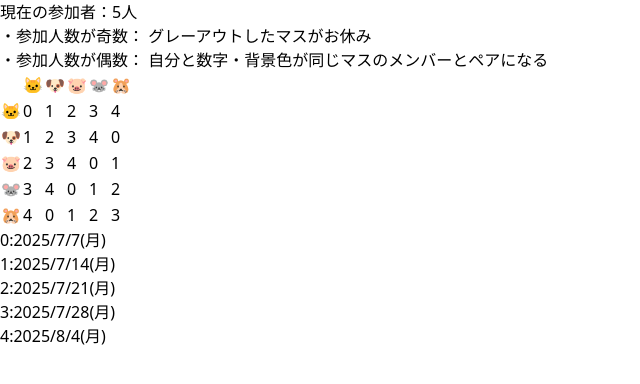
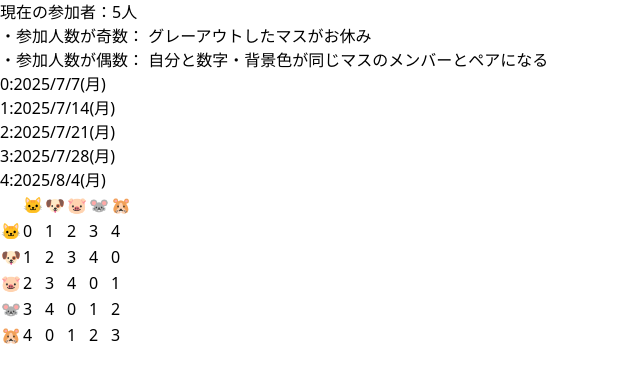
Before and after one commit to mk-0A0/ct-schedule, a Next.js app: page / in a window 1280 px wide. Shown: the top 384 px of the page, without its empty margins (0-640 px from the left). Built offline with nearby package versions, Linux system fonts and the light colour scheme.

Commit message:
fix: 日付をasideにする

```diff
--- a/src/app/page.tsx
+++ b/src/app/page.tsx
@@ -54,7 +54,20 @@ export default async function Home() {
         ・参加人数が偶数： 自分と数字・背景色が同じマスのメンバーとペアになる
       </p>
       </article>
-      <article className="flex gap-10 mt-10">
+      <article className="flex">
+        <aside className="p-5">
+          <ol>
+            {mondays.map(
+              (monday, index) =>
+                index < memberData.members.length && (
+                  <li key={monday}>
+                    <span>{index % memberData.members.length}:</span>
+                    <time dateTime={monday}>{monday}</time>
+                  </li>
+                )
+            )}
+          </ol>
+        </aside>
         <table className="border-t border-l h-full">
           <tbody>
             {/* "": 左上の空マス */}
@@ -87,17 +100,6 @@ export default async function Home() {
             )}
           </tbody>
         </table>
-        <ul>
-          {mondays.map(
-            (monday, index) =>
-              index < memberData.members.length && (
-                <li key={monday}>
-                  <span>{index % memberData.members.length}:</span>
-                  <time dateTime={monday}>{monday}</time>
-                </li>
-              )
-          )}
-        </ul>
       </article>
     </main>
   );
```
